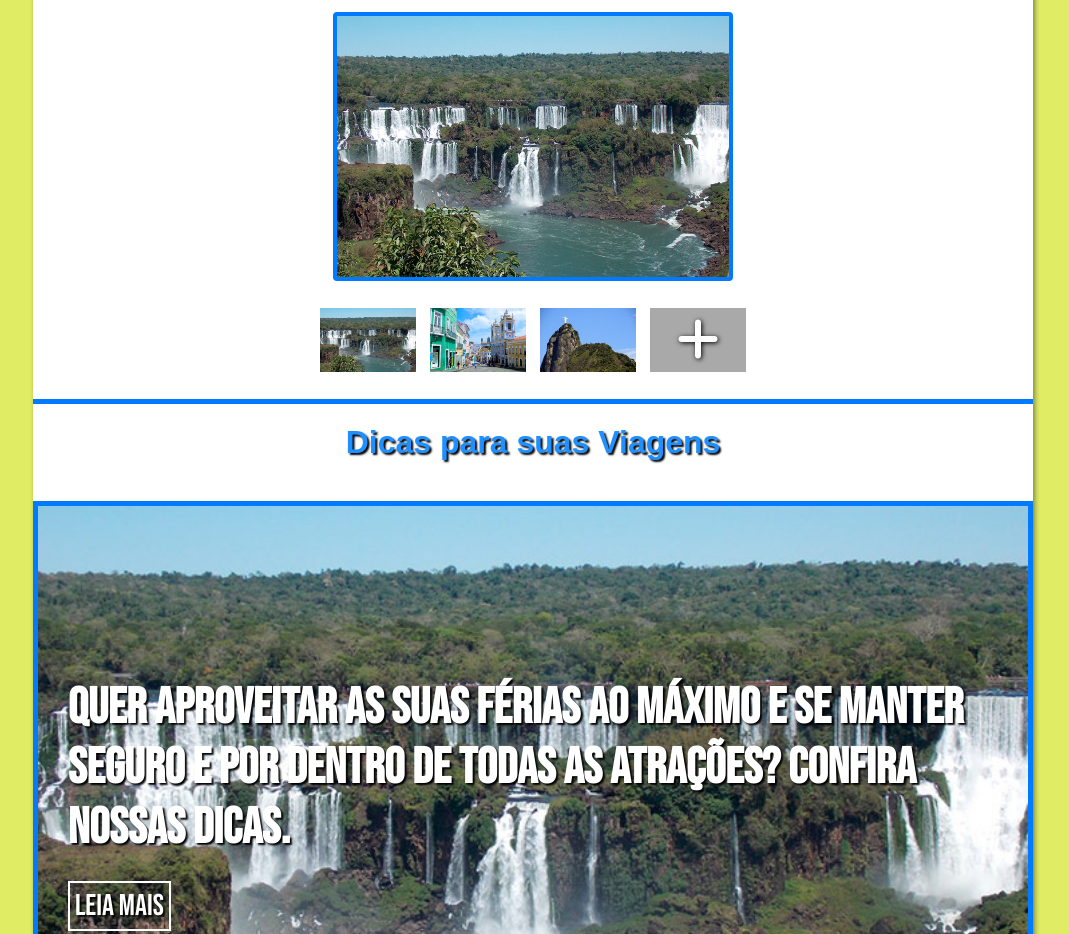
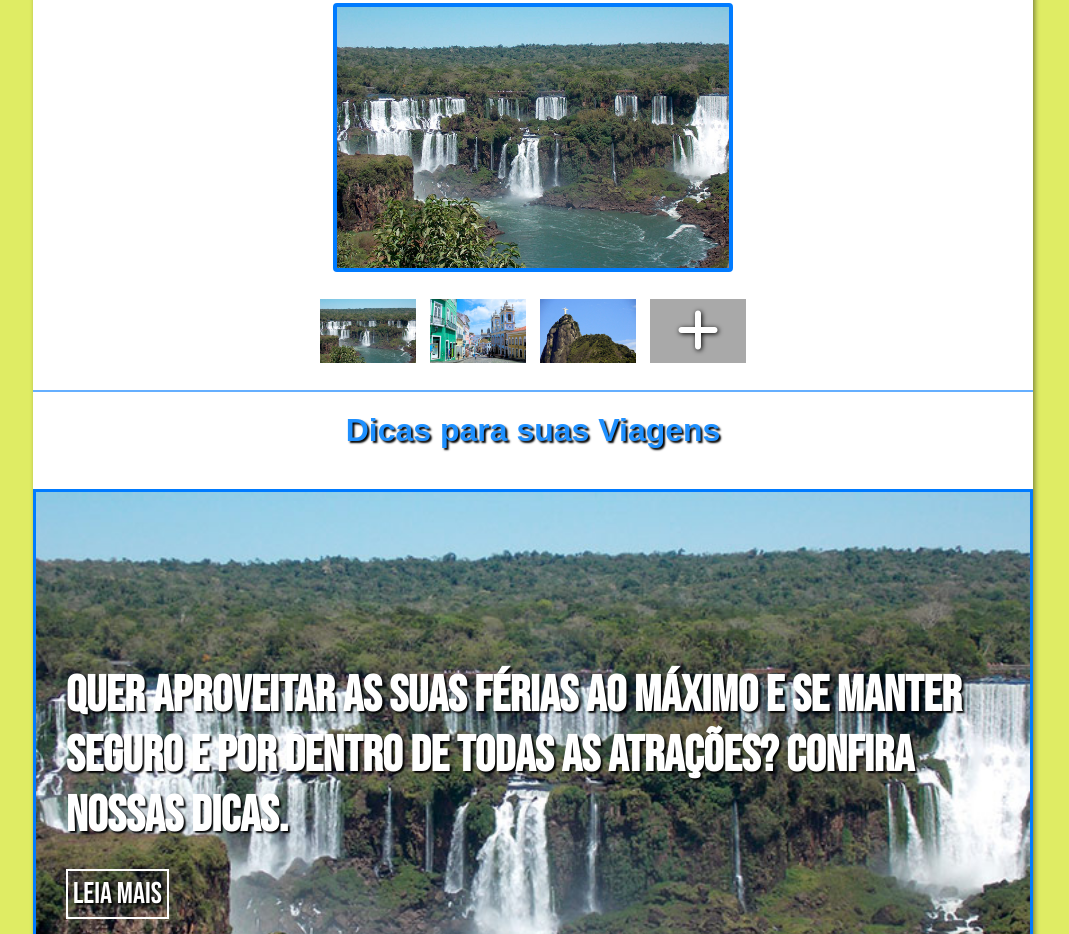
Before and after one commit to VitorVLima/DEVWEB-TrabalhoFinal, a plain HTML site: page index.html in a window 1280 px wide. Shown: the part 1866-2800 px from the top of the page, without its empty margins (107-1176 px from the left). Drawn offline with Linux system fonts and the light colour scheme.

Commit message:
Update style.css

```diff
--- a/css/style.css
+++ b/css/style.css
@@ -132,7 +132,7 @@ main h2{
     padding: 20px;
     color: dodgerblue;
     text-shadow: 2px 2px 2px black;
-    border-top:  5px solid #007bff;
+    border-top:  2px solid #007bff9a;
     margin-top: 20px;
     margin-bottom: 20px;
 }
@@ -334,7 +334,7 @@ height: 50px;
     gap: 30px;
     padding: 30px;
     font-family: "Bebas Neue", sans-serif;
-    border:  5px solid #007bff;
+    border:  3px solid #007bff;
 }
 
 .tips h3{
```
